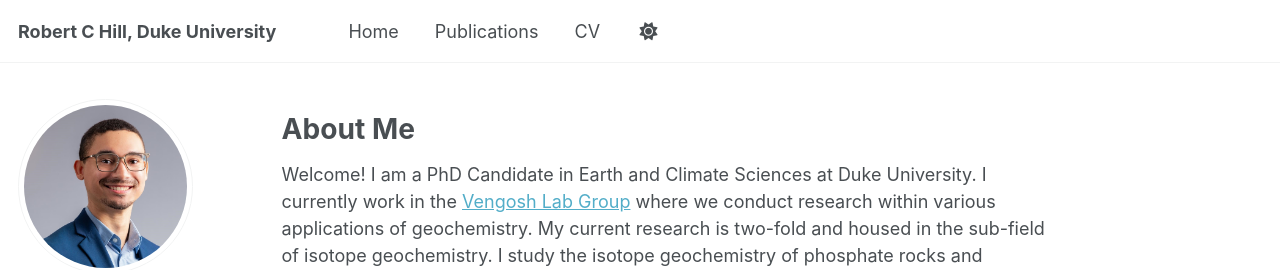
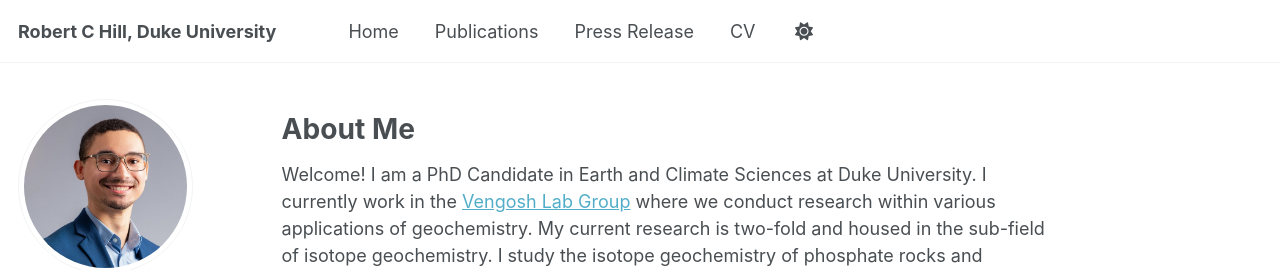
Before and after one commit to robert-c-hill/robert-c-hill.github.io, a Jekyll site: the page built from _pages/about.md, in a window 1280 px wide. Shown: the top 270 px of the page. Built offline with Jekyll 4.4.1, drawn with Linux system fonts in a browser that asks for light colours; some web fonts are replaced.

Commit message:
Update navigation.yml

```diff
--- a/_data/navigation.yml
+++ b/_data/navigation.yml
@@ -20,8 +20,8 @@ main:
   #- title: "Teaching"
    # url: /teaching/
 
-  #- title: "Portfolio"
-   # url: /portfolio/
+  - title: "Press Release"
+    url: /portfolio/
 
   #- title: "Blog Posts"
    # url: /year-archive/
```
